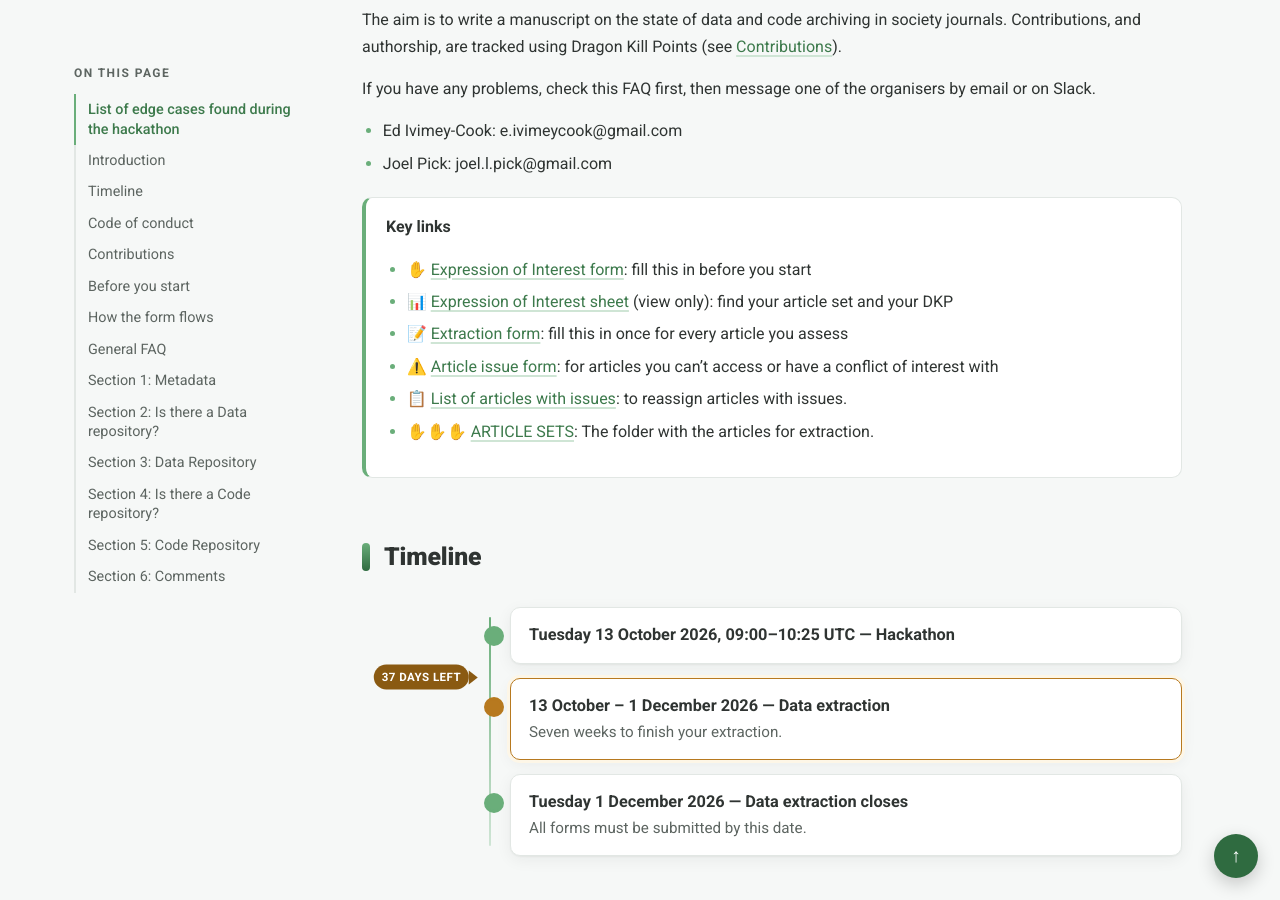
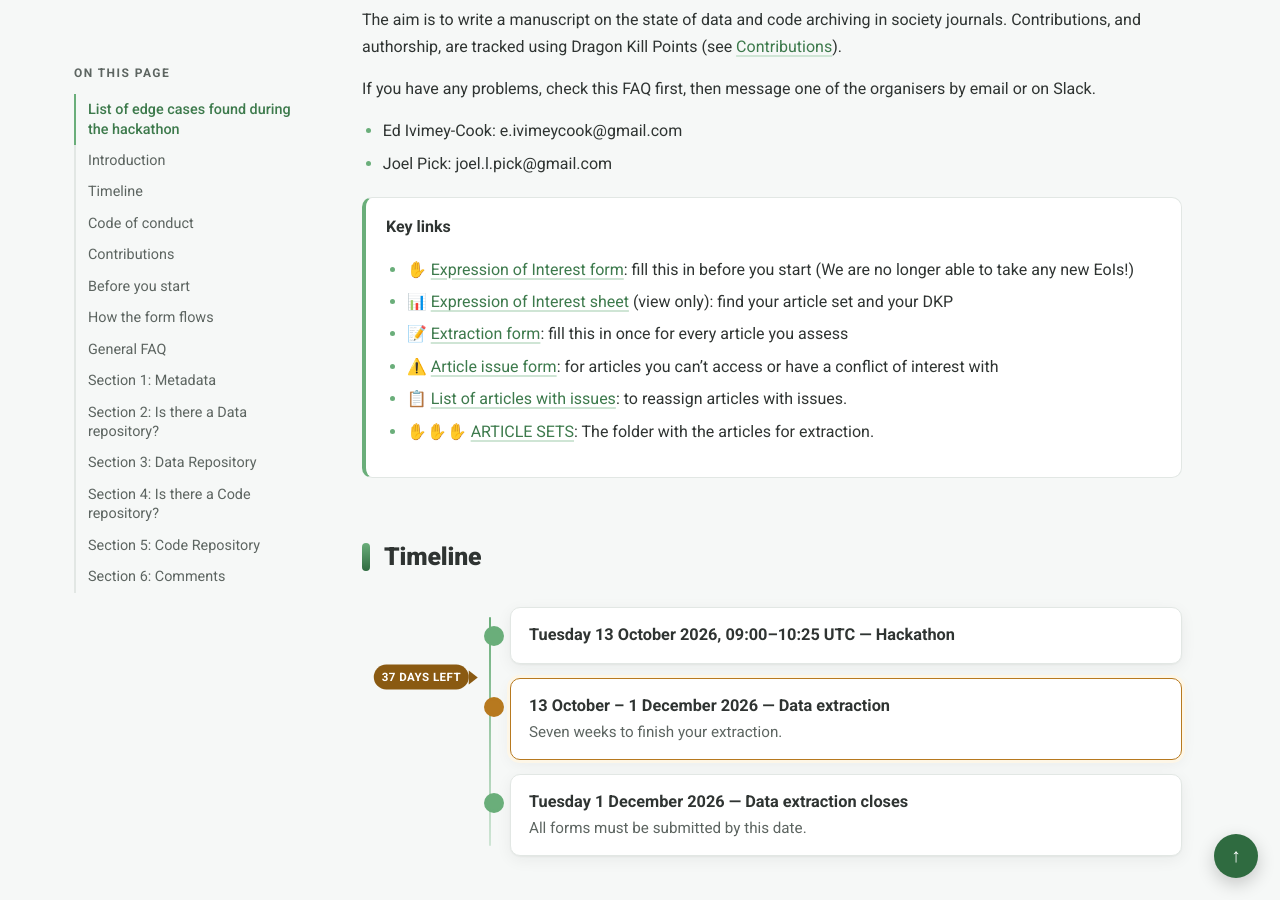
Before and after one commit to EIvimeyCook/Data-Code_Society, a Jekyll site: the page built from FAQ.md, in a window 1280 px wide and 900 px high, scrolled down 1996 px. Built offline with Jekyll 4.4.1, drawn with Linux system fonts in a browser that asks for light colours; our own code applies the rules of GitHub Pages for plain Markdown files.

Commit message:
Update FAQ.md

```diff
--- a/FAQ.md
+++ b/FAQ.md
@@ -43,7 +43,7 @@ If you have any problems, check this FAQ first, then message one of the organise
 
 > **Key links**
 >
-> - ✋ [Expression of Interest form](https://forms.gle/bA7D9yDXMz18Viom8): fill this in before you start
+> - ✋ [Expression of Interest form](https://forms.gle/bA7D9yDXMz18Viom8): fill this in before you start (We are no longer able to take any new EoIs!)
 > - 📊 [Expression of Interest sheet](https://docs.google.com/spreadsheets/d/1_Uxsps8yqHjhKl4gGOsFU5jT48kyc-Arl57u_1bD2pU/edit?usp=sharing) (view only): find your article set and your DKP
 > - 📝 [Extraction form](https://forms.gle/PnGqVbRk6bJ8Er1B8): fill this in once for every article you assess
 > - ⚠️ [Article issue form](https://forms.gle/LnqXYE43wCtrMsGL9): for articles you can't access or have a conflict of interest with
```
